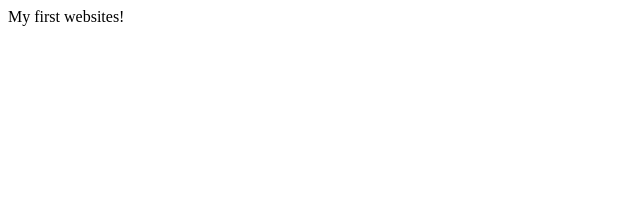
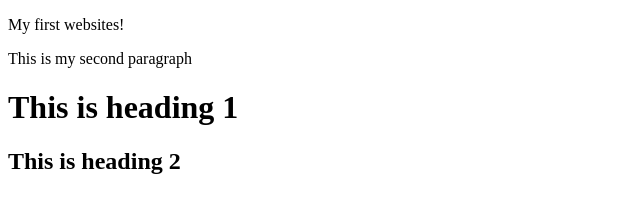
Before and after one commit to Mzayeni/git_test, a plain HTML site: page index.html in a window 1280 px wide. Shown: the whole page, without its empty margins (0-640 px from the left). Drawn offline with Linux system fonts and the light colour scheme.

Commit message:
no commit

```diff
--- a/index.html
+++ b/index.html
@@ -6,6 +6,9 @@
   </head>
 
   <body>
-    My first websites!
+    <p>My first websites!</p>
+    <p>This is my second paragraph</p>
+    <h1>This is heading 1</h1>
+    <h2>This is heading 2</h2>
   </body>
 </html>
```
